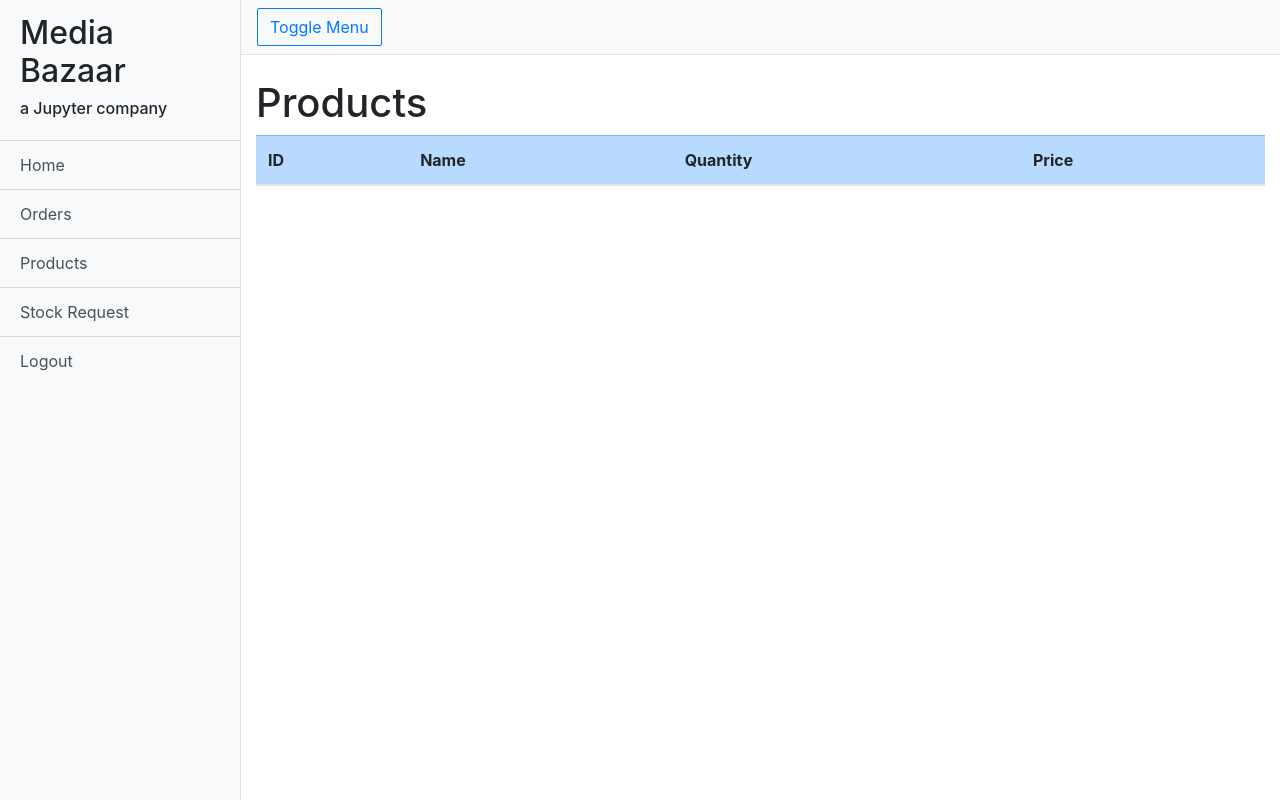
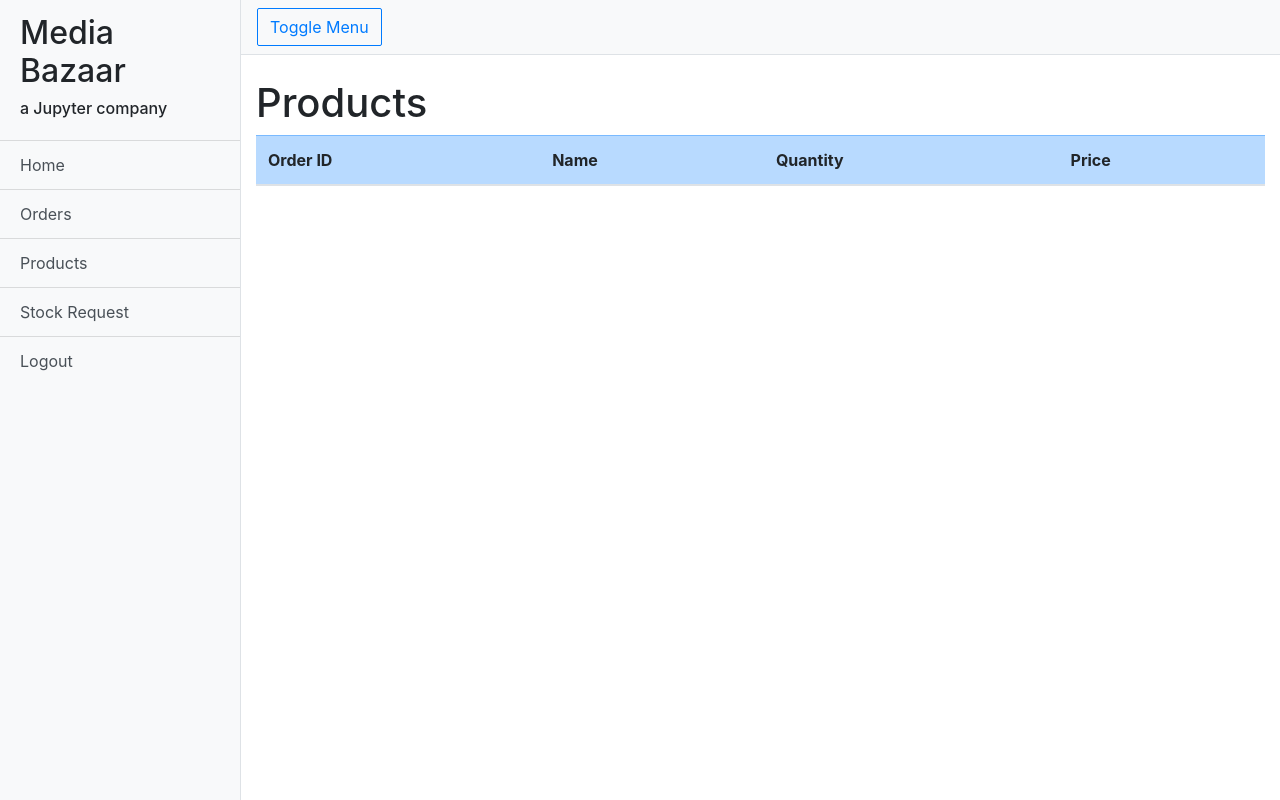
Before and after one commit to Josenavacar/MediaBazaar, a PHP site: page /mediabazaar/order in a window 1280 px wide. Run offline with PHP 8.4, Linux system fonts and the light colour scheme; data that the repository does not hold is empty.

Commit message:
Id's added and Order name fixed

```diff
--- a/mediaBazaarStockManagement/model/InventoryModel.php
+++ b/mediaBazaarStockManagement/model/InventoryModel.php
@@ -1,7 +1,7 @@
 <?php
 	function getAllInventory(){
 		$db = openDatabaseConnection();
-		$sql = "SELECT product.Name, product.Price, inventory.UnitsInStock FROM inventory INNER JOIN product ON inventory.ProductID = product.ID";
+		$sql = "SELECT product.Id, product.Name, product.Price, inventory.UnitsInStock FROM inventory INNER JOIN product ON inventory.ProductID = product.ID";
 		$query = $db->prepare($sql);
 		$query->execute();
 		$db = null;
--- a/mediaBazaarStockManagement/model/OrderModel.php
+++ b/mediaBazaarStockManagement/model/OrderModel.php
@@ -2,9 +2,10 @@
     function getAllOrders()
     {
         $db = openDatabaseConnection();
-		$sql = "SELECT * FROM product_order;";
+		$sql = "SELECT product_order.OrderID, product.Name, product_order.Quantity, product_order.TotalPrice FROM product_order INNER JOIN product ON product_order.Id = product.Id;";
 		$query = $db->prepare($sql);
 		$query->execute();
-		$db = null;
+        $db = null;
 		return $query->fetchAll();
     }
+?>
--- a/mediaBazaarStockManagement/view/home/index.php
+++ b/mediaBazaarStockManagement/view/home/index.php
@@ -4,6 +4,7 @@
 				<table class="table table-hover">
 					<thead class="table-primary">
 						<tr>
+                            <th scope="col">Product ID</th>
 							<th scope="col">Name</th>
 							<th scope="col">Price</th>
 							<th scope="col">Units In Stock</th>
@@ -12,6 +13,7 @@
 					<tbody>
 						<?php foreach ($units as $unit) { ?>
 							<tr>
+                                <td><?php echo $unit['Id']; ?></td>
 								<td><?php echo $unit['Name']; ?></td>
 								<td><?php echo "€" . " " . $unit['Price']; ?></td>
 								<td><?php echo $unit['UnitsInStock']; ?></td>
--- a/mediaBazaarStockManagement/view/orders/view.php
+++ b/mediaBazaarStockManagement/view/orders/view.php
@@ -4,7 +4,7 @@
 				<table class="table table-hover">
 					<thead class="table-primary">
 						<tr>
-                            <th scope="col">ID</th>
+                            <th scope="col">Order ID</th>
 							<th scope="col">Name</th>
                             <th scope="col">Quantity</th>
 							<th scope="col">Price</th>
@@ -14,7 +14,7 @@
 						<?php foreach ($orders as $order) { ?>
 							<tr>
 								<td><?php echo $order['OrderID']; ?></td>
-                                <td><?php echo $order['Id']; ?></td>
+                                <td><?php echo $order['Name']; ?></td>
                                 <td><?php echo $order['Quantity']; ?></td>
 								<td><?php echo "€" . " " . $order['TotalPrice']; ?></td>
 							</tr>
--- a/mediaBazaarStockManagement/view/products/view.php
+++ b/mediaBazaarStockManagement/view/products/view.php
@@ -4,6 +4,7 @@
 				<table class="table table-hover">
 					<thead class="table-primary">
 						<tr>
+                            <th scope="col">Product ID</th>
 							<th scope="col">Name</th>
 							<th scope="col">Price</th>
 						</tr>
@@ -11,6 +12,7 @@
 					<tbody>
 						<?php foreach ($products as $product) { ?>
 							<tr>
+                                <td><?php echo $product['Id']; ?></td>
 								<td><?php echo $product['Name']; ?></td>
 								<td><?php echo "€" . " " . $product['Price']; ?></td>
 							</tr>
```
